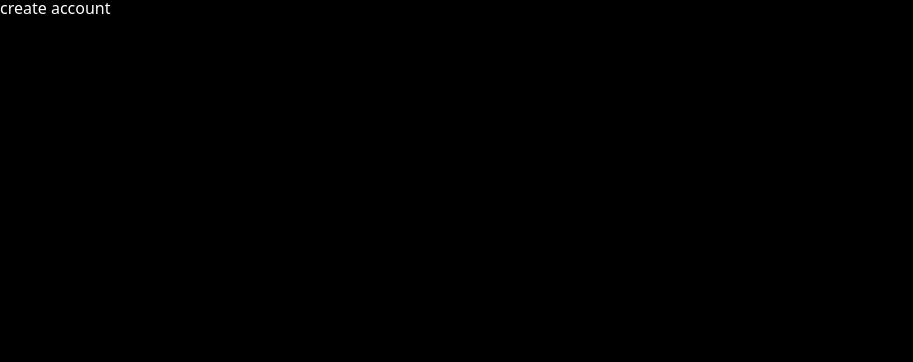
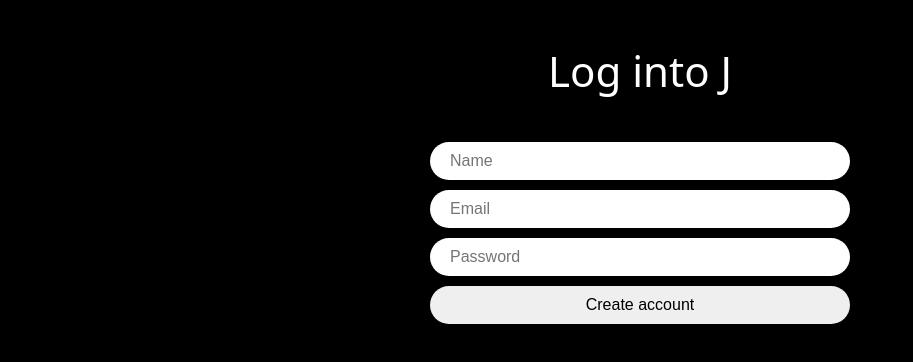
Before and after one commit to petitesize/Jwitter, a React (Vite) app: page /create-account in a window 1280 px wide. Shown: the top 362 px of the page, without its empty margins (0-913 px from the left). Built offline with nearby package versions, Linux system fonts and the light colour scheme; no server answers.

Commit message:
Feat & Design: create-account 페이지 뼈대 잡기

```diff
--- a/src/App.tsx
+++ b/src/App.tsx
@@ -4,7 +4,7 @@ import Home from "./routes/home";
 import Profile from "./routes/profile";
 import Login from "./routes/login";
 import CreateAccount from "./routes/create-account";
-import { createGlobalStyle } from "styled-components";
+import styled, { createGlobalStyle } from "styled-components";
 import reset from "styled-reset";
 import { useEffect, useState } from "react";
 import LoadingScreen from "./components/loading-screen";
@@ -47,6 +47,12 @@ const GlobalStyles = createGlobalStyle`
   }
 `;
 
+const Wrapper = styled.div`
+  height: 100vh;
+  display: flex;
+  justify-content: center;
+`;
+
 function App() {
   const [isLoading, setIsLoading] = useState(true);
   const init = async () => {
@@ -62,10 +68,10 @@ function App() {
     init();
   }, []);
   return (
-    <>
+    <Wrapper>
       <GlobalStyles />
       {isLoading ? <LoadingScreen /> : <RouterProvider router={router} />}
-    </>
+    </Wrapper>
   );
 }
 
--- a/src/routes/create-account.tsx
+++ b/src/routes/create-account.tsx
@@ -1,3 +1,116 @@
+import { useState } from "react";
+import { styled } from "styled-components";
+
+const Wrapper = styled.div`
+  height: 100%;
+  display: flex;
+  flex-direction: column;
+  align-items: center;
+  width: 420px;
+  padding: 50px 0px;
+`;
+
+const Title = styled.h1`
+  font-size: 42px;
+`;
+
+const Form = styled.form`
+  margin-top: 50px;
+  display: flex;
+  flex-direction: column;
+  gap: 10px;
+  width: 100%;
+`;
+
+const Input = styled.input`
+  padding: 10px 20px;
+  border-radius: 50px;
+  border: none;
+  width: 100%;
+  font-size: 16px;
+  &[type="submit"] {
+    cursor: pointer;
+    &:hover {
+      opacity: 0.8;
+    }
+  }
+`;
+
+const Error = styled.span`
+  font-weight: 600;
+  color: tomato;
+`;
+
 export default function CreateAccount() {
-  return <h1>create account</h1>;
+  const [isLoading, setLoading] = useState(false);
+  const [name, setName] = useState("");
+  const [email, setEmail] = useState("");
+  const [password, setPassword] = useState("");
+  const [error, setError] = useState("");
+
+  const onChange = (e: React.ChangeEvent<HTMLInputElement>) => {
+    const {
+      target: { name, value },
+    } = e;
+    // 변경된 Input에 따라 state 값을 set 해줌
+    if (name === "name") {
+      setName(value);
+    } else if (name === "email") {
+      setEmail(value);
+    } else if (name === "password") {
+      setPassword(value);
+    }
+  };
+
+  const onSubmit = (e: React.FormEvent<HTMLFormElement>) => {
+    e.preventDefault();
+    try {
+      // 계정 생성
+      // 사용자 이름 set
+      // 홈페이지로 redirect
+    } catch (e) {
+      // 에러 핸들링
+    } finally {
+      setLoading(false);
+    }
+
+    console.log(name, email, password);
+  };
+
+  return (
+    <Wrapper>
+      <Title>Log into J</Title>
+      <Form onSubmit={onSubmit}>
+        <Input
+          onChange={onChange}
+          name="name"
+          value={name}
+          placeholder="Name"
+          type="text"
+          required
+        />
+        <Input
+          onChange={onChange}
+          name="email"
+          value={email}
+          placeholder="Email"
+          type="email"
+          required
+        />
+        <Input
+          onChange={onChange}
+          name="password"
+          value={password}
+          placeholder="Password"
+          type="password"
+          required
+        />
+        <Input
+          type="submit"
+          value={isLoading ? "Loading..." : "Create account"}
+        />
+      </Form>
+      {error !== "" ? <Error>{error}</Error> : null}
+    </Wrapper>
+  );
 }
```
